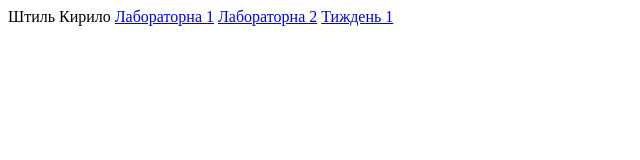
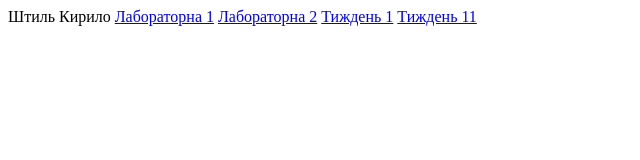
Before and after one commit to kirillshtil2002/icto, a plain HTML site: page index.html in a window 1280 px wide. Shown: the whole page, without its empty margins (0-640 px from the left). Drawn offline with Linux system fonts and the light colour scheme.

Commit message:
Update index.html

```diff
--- a/index.html
+++ b/index.html
@@ -4,6 +4,9 @@
   <a href="Lab1_1.html">Лабораторна 1</a>
   <a href="lab2three_js.html">Лабораторна 2</a>
  <a href="Тиждень 1">Тиждень 1</a>
+<a href="facemesh.html">Тиждень 11</a>
+
+
 
 
 
```
